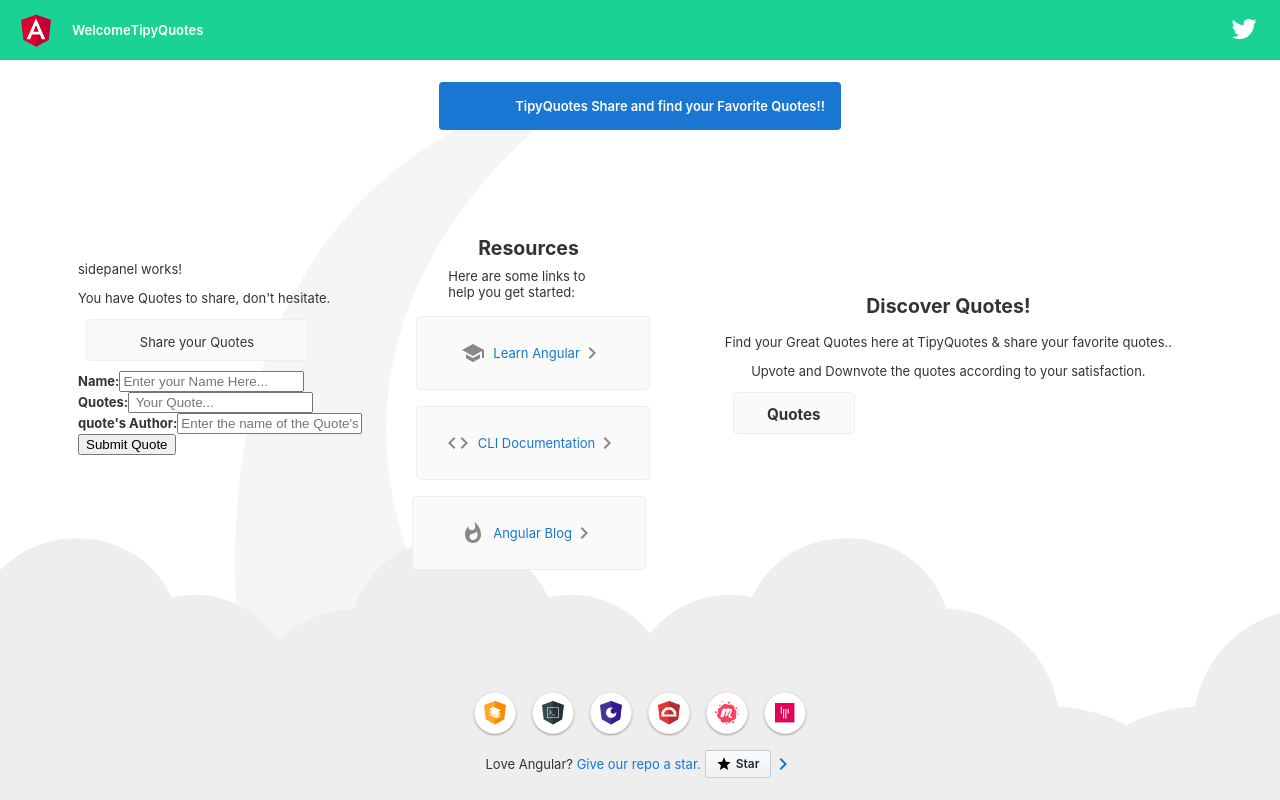
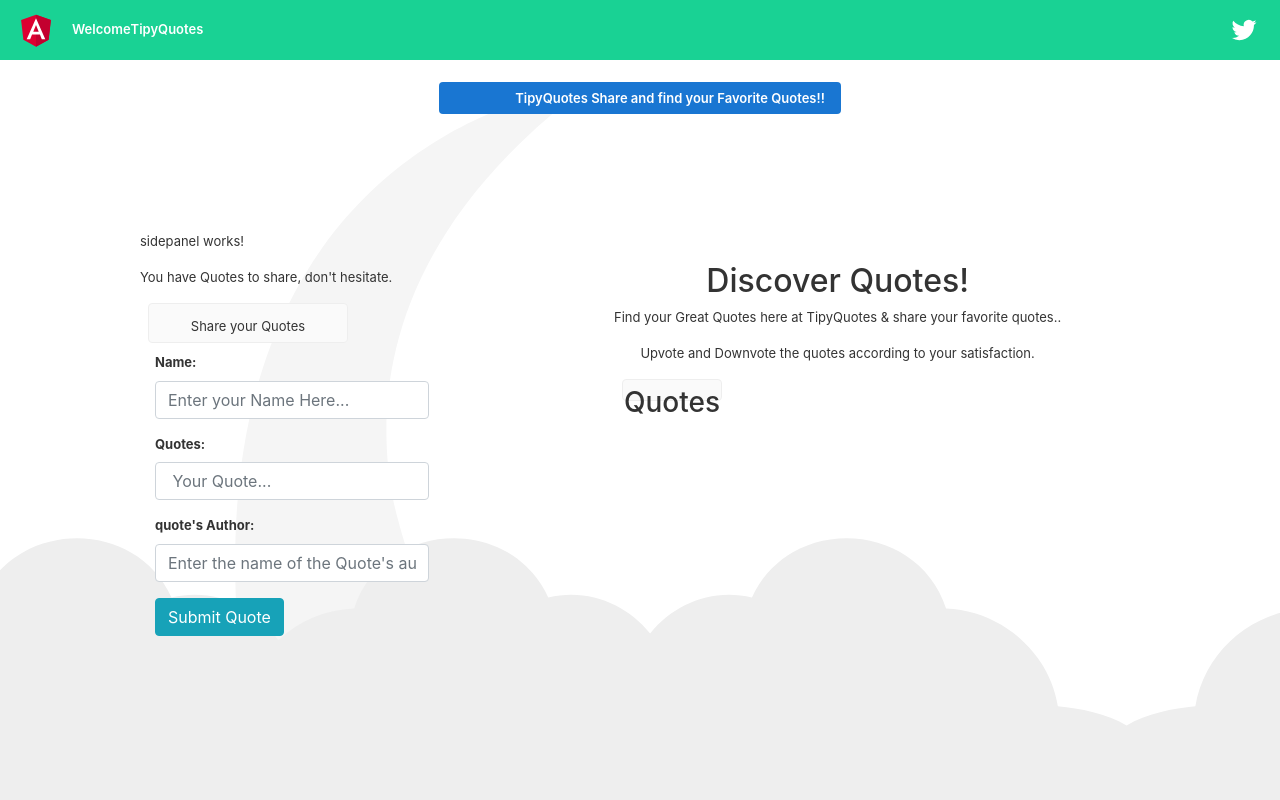
Before and after one commit to Odile33/TipyQuotes, an Angular app: page / in a window 1280 px wide. Shown: the top 800 px of the page. Built offline with nearby package versions, Linux system fonts and the light colour scheme.

Commit message:
Added bootstrap link and some styles

```diff
--- a/src/app/sidepanel/sidepanel.component.css
+++ b/src/app/sidepanel/sidepanel.component.css
@@ -10,7 +10,7 @@
     border-radius: 4px;
     border: 1px solid #eee;
     background-color: #fafafa;
-    height: 20px;
+    height: 40px;
     width: 200px;
     margin: 0 8px 10px;
     padding: 10px;
--- a/src/index.html
+++ b/src/index.html
@@ -6,6 +6,7 @@
   <base href="/">
   <meta name="viewport" content="width=device-width, initial-scale=1">
   <link rel="icon" type="image/x-icon" href="favicon.ico">
+  <link rel="stylesheet" href="https://cdn.jsdelivr.net/npm/bootstrap@4.5.3/dist/css/bootstrap.min.css" integrity="sha384-TX8t27EcRE3e/ihU7zmQxVncDAy5uIKz4rEkgIXeMed4M0jlfIDPvg6uqKI2xXr2" crossorigin="anonymous">
 </head>
 <body>
   <app-root></app-root>
```
